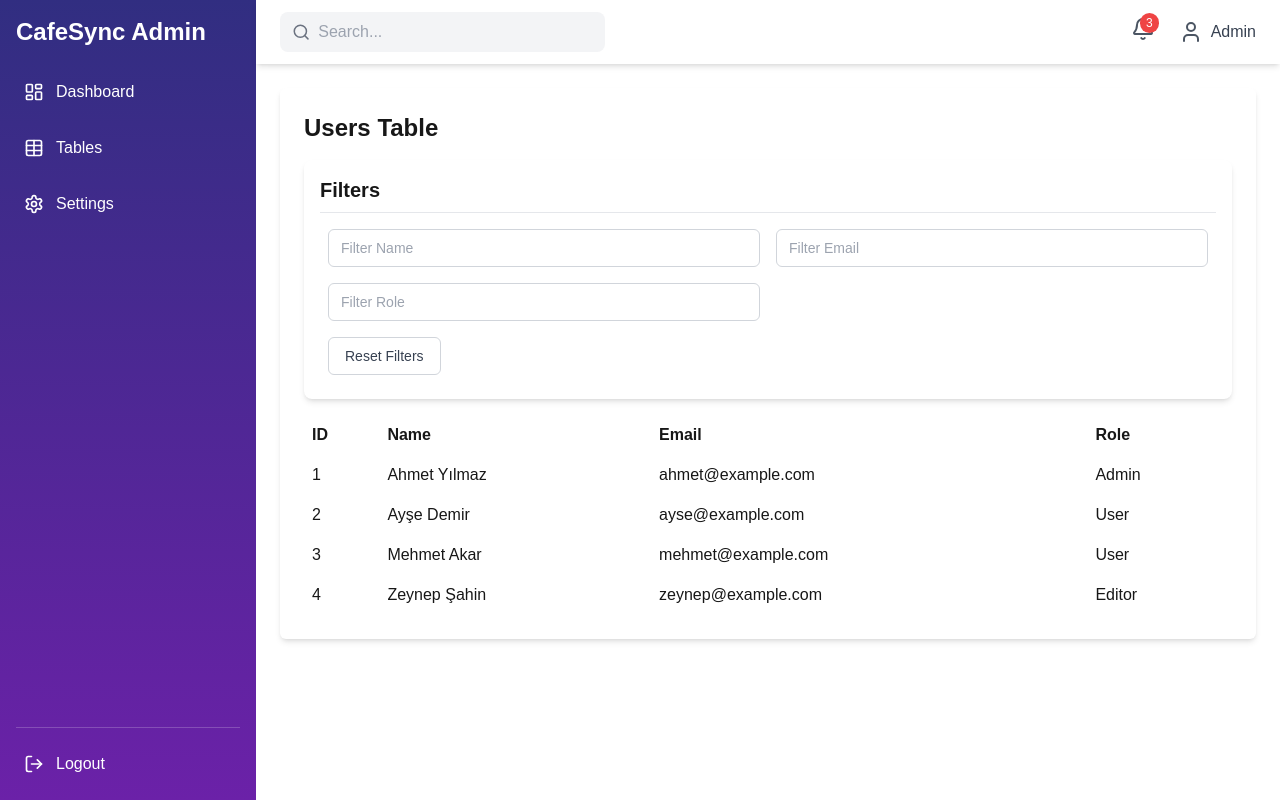
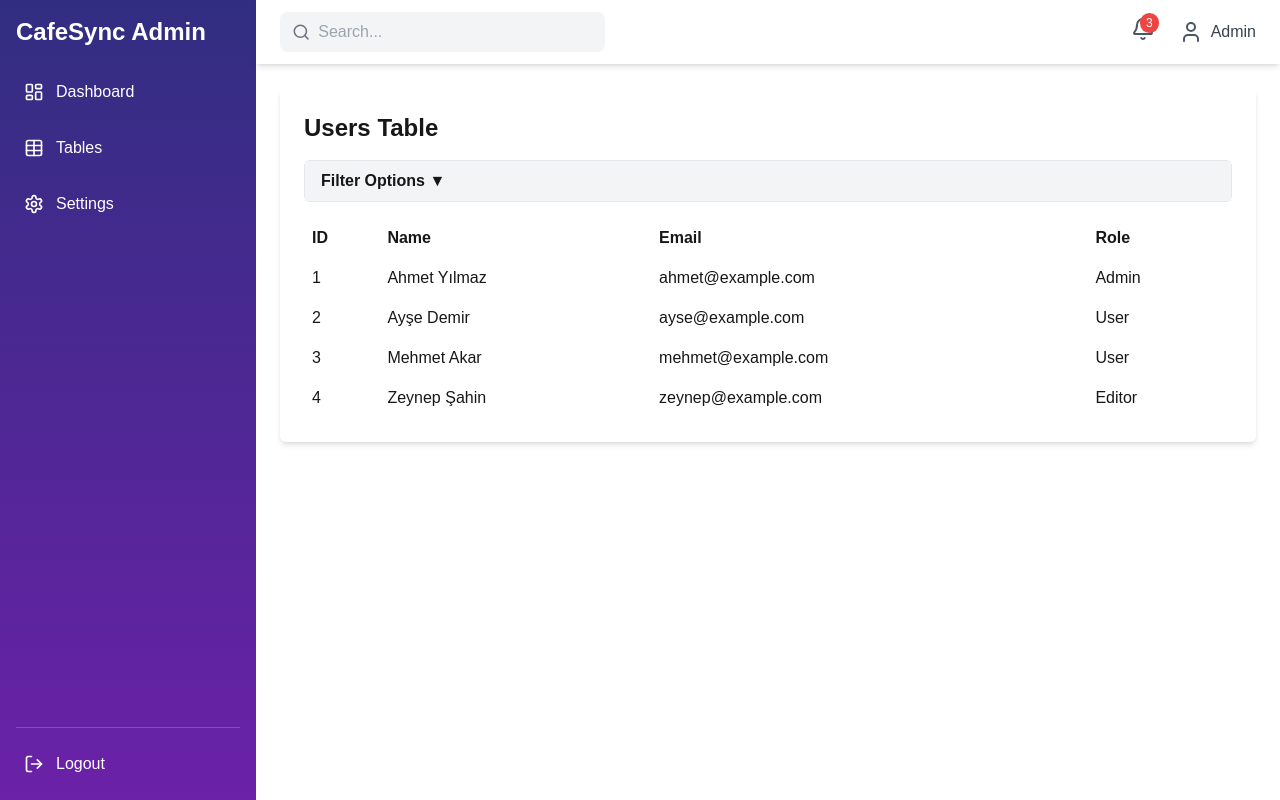
Before and after one commit to kemalyanmaz-source/cafesync-admin-ui, a Next.js app: page /tables in a window 1280 px wide. Built offline with nearby package versions, Linux system fonts and the light colour scheme.

Commit message:
Accordion for filters

```diff
--- a/src/app/tables/page.tsx
+++ b/src/app/tables/page.tsx
@@ -2,9 +2,9 @@
 
 import { useState } from "react";
 import { Button } from "../ui/button";
-import { Card, CardContent, CardHeader, CardTitle } from "../ui/card";
 import { Input } from "../ui/input";
 import { FilterModel } from "../models/FilterModel";
+import { Accordion } from "../ui/accordion";
 
 // User data type
 type User = {
@@ -47,12 +47,8 @@ export default function TablesPage() {
     <div className="bg-white p-6 rounded-md shadow-md">
       <h1 className="text-2xl font-bold mb-4">Users Table</h1>
 
-      {/* Filter Section */}
-      <Card className="mb-4">
-        <CardHeader>
-          <CardTitle>Filters</CardTitle>
-        </CardHeader>
-        <CardContent>
+      {/* Accordion for Filters */}
+      <Accordion title="Filter Options">
         <div className="grid grid-cols-2 gap-4">
           <Input
             placeholder="Filter Name"
@@ -70,14 +66,15 @@ export default function TablesPage() {
             onChange={(e) => handleColumnFilterChange("role", e.target.value)}
           />
         </div>
-          <Button className="mt-4" variant="outline" onClick={resetFilters}>
-            Reset Filters
+        <div className="flex justify-end gap-2 mt-4">
+          <Button variant="destructive" onClick={resetFilters}>
+            Reset
           </Button>
-        </CardContent>
-      </Card>
+        </div>
+      </Accordion>
 
       {/* Table */}
-      <table className="w-full border-collapse">
+      <table className="w-full border-collapse mt-4">
         <thead>
           <tr>
             <th className="text-left p-2">ID</th>
@@ -88,7 +85,7 @@ export default function TablesPage() {
         </thead>
         <tbody>
           {filteredData.length > 0 ? (
-            filteredData.map((user: User) => (
+            filteredData.map((user : User) => (
               <tr key={user.id}>
                 <td className="p-2">{user.id}</td>
                 <td className="p-2">{user.name}</td>
--- /dev/null
+++ b/src/app/ui/accordion.tsx
@@ -0,0 +1,22 @@
+import * as React from "react";
+
+export interface AccordionProps {
+  title: string;
+  children: React.ReactNode;
+}
+
+export const Accordion: React.FC<AccordionProps> = ({ title, children }) => {
+  const [isOpen, setIsOpen] = React.useState(false);
+
+  return (
+    <div className="border rounded-md">
+      <button
+        className="w-full text-left px-4 py-2 bg-gray-100 font-semibold"
+        onClick={() => setIsOpen(!isOpen)}
+      >
+        {title} {isOpen ? "▲" : "▼"}
+      </button>
+      {isOpen && <div className="p-4">{children}</div>}
+    </div>
+  );
+};
--- /dev/null
+++ b/src/app/ui/dialog.tsx
@@ -0,0 +1,54 @@
+import * as React from "react";
+
+export interface DialogProps extends React.HTMLAttributes<HTMLDivElement> {
+    open?: boolean;
+    onOpenChange?: (open: boolean) => void;
+}
+
+export const Dialog = ({ open, onOpenChange, children, ...props }: DialogProps) => {
+    return open ? (
+        <div className="fixed inset-0 bg-black bg-opacity-50 flex items-center justify-center">
+            <div className="bg-white p-6 rounded-md shadow-md w-96" {...props}>
+                {children}
+                <button
+                    className="absolute top-2 right-2 text-gray-600 hover:text-gray-900"
+                    onClick={() => onOpenChange?.(false)}
+                >
+                    ✕
+                </button>
+            </div>
+        </div>
+    ) : null;
+};
+
+
+export interface DialogTriggerProps extends React.ButtonHTMLAttributes<HTMLButtonElement> {
+    asChild?: boolean;
+}
+
+export const DialogTrigger = React.forwardRef<HTMLButtonElement, DialogTriggerProps>(
+    ({ asChild, ...props }, ref) => {
+        if (asChild) {
+            return <span ref={ref} {...props} />;
+        }
+        return <button ref={ref} {...props} />;
+    }
+);
+
+DialogTrigger.displayName = "DialogTrigger";
+
+export const DialogHeader: React.FC<React.HTMLAttributes<HTMLDivElement>> = ({ className, ...props }) => {
+    return <div className={`border-b pb-2 mb-2 font-semibold text-lg ${className}`} {...props} />;
+};
+
+export const DialogFooter: React.FC<React.HTMLAttributes<HTMLDivElement>> = ({ className, ...props }) => {
+    return <div className={`border-t pt-2 mt-2 flex justify-end ${className}`} {...props} />;
+};
+
+export const DialogContent: React.FC<React.HTMLAttributes<HTMLDivElement>> = ({ className, ...props }) => {
+    return <div className={`p-4 ${className}`} {...props} />;
+};
+
+export const DialogTitle: React.FC<React.HTMLAttributes<HTMLHeadingElement>> = ({ className, ...props }) => {
+    return <h2 className={`text-xl font-bold ${className}`} {...props} />;
+  };
```
Lines whose indentation alone changed are shown as unchanged.
